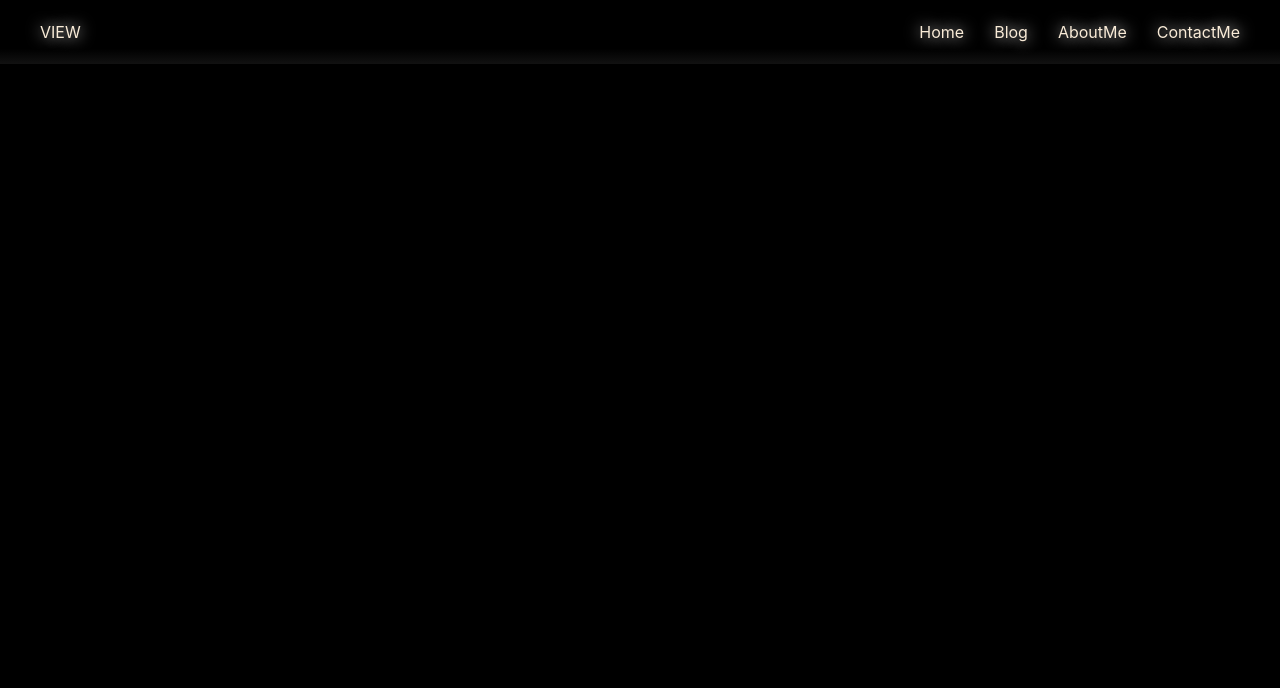
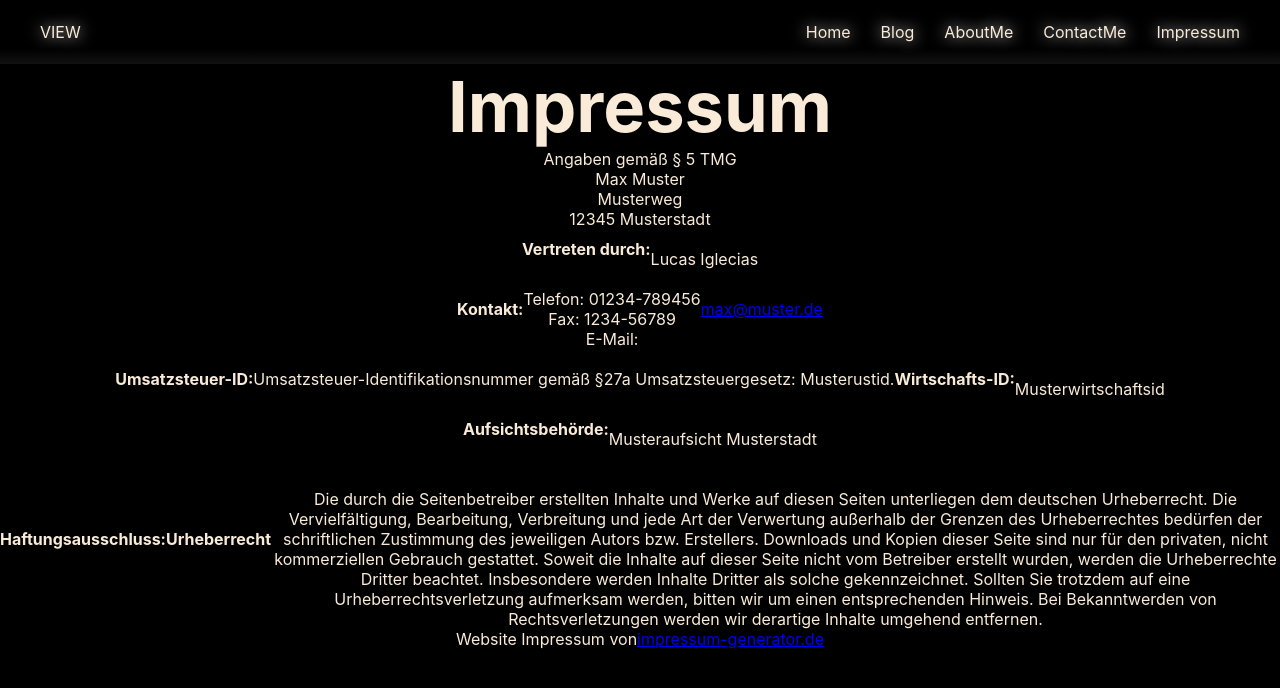
Before and after one commit to hereIsLucas/Multimedia, a React (Create React App) app in the folder media/: page /Impressum in a window 1280 px wide. Shown: the top 688 px of the page. Built offline with nearby package versions, Linux system fonts and the light colour scheme.

Commit message:
add: impressum

```diff
--- a/media/src/App.js
+++ b/media/src/App.js
@@ -5,6 +5,7 @@ import Home from "./pages/Home";
 import Blog from "./pages/Blog";
 import AboutMe from "./pages/AboutMe";
 import ContactMe from "./pages/ContactMe";
+import Impressum from "./pages/Impressum";
 
 
 function App() {
@@ -18,6 +19,7 @@ function App() {
           <Route path="/Blog" element={< Blog />} />
           <Route path="/AboutMe" element={< AboutMe />} />
           <Route path="/ContactMe" element={< ContactMe />} />
+          <Route path="/Impressum" element={< Impressum />} />
         </Routes>
       </div>
     </div>
--- a/media/src/components/navbar.jsx
+++ b/media/src/components/navbar.jsx
@@ -33,6 +33,9 @@ function Navbar() {
         <li className="nav__item">
         <CustomLink to="../ContactMe" className="nav__link">ContactMe</CustomLink>
         </li>
+        <li className="nav__item">
+        <CustomLink to="../Impressum" className="nav__link">Impressum</CustomLink>
+        </li>
       </ul>
       <div onClick={navToggle} className={icon}>
         <div className="line1"></div>
--- /dev/null
+++ b/media/src/pages/Impressum.js
@@ -0,0 +1,17 @@
+export default function AboutUs() {
+    return (
+      <div>
+        <div className='impressum'>
+          <h1>Impressum</h1>
+          <p>Angaben gemäß § 5 TMG</p>
+          <p>Max Muster<br />Musterweg<br />12345 Musterstadt<br /></p>
+          <p><strong>Vertreten durch: </strong><br />Lucas Iglecias<br /></p>
+          <p><strong>Kontakt:</strong><br />Telefon: 01234-789456<br />Fax: 1234-56789<br />E-Mail: <a href='mailto:max@muster.de'>max@muster.de</a></p>
+          <p><strong>Umsatzsteuer-ID: </strong><br />Umsatzsteuer-Identifikationsnummer gemäß §27a Umsatzsteuergesetz: Musterustid.<br /><br /><strong>Wirtschafts-ID: </strong><br />Musterwirtschaftsid<br /></p>
+          <p><strong>Aufsichtsbehörde:</strong><br />Musteraufsicht Musterstadt<br /></p>
+          <p><strong>Haftungsausschluss: </strong><br /><br /><strong>Urheberrecht</strong><br /><br />Die durch die Seitenbetreiber erstellten Inhalte und Werke auf diesen Seiten unterliegen dem deutschen Urheberrecht. Die Vervielfältigung, Bearbeitung, Verbreitung und jede Art der Verwertung außerhalb der Grenzen des Urheberrechtes bedürfen der schriftlichen Zustimmung des jeweiligen Autors bzw. Erstellers. Downloads und Kopien dieser Seite sind nur für den privaten, nicht kommerziellen Gebrauch gestattet. Soweit die Inhalte auf dieser Seite nicht vom Betreiber erstellt wurden, werden die Urheberrechte Dritter beachtet. Insbesondere werden Inhalte Dritter als solche gekennzeichnet. Sollten Sie trotzdem auf eine Urheberrechtsverletzung aufmerksam werden, bitten wir um einen entsprechenden Hinweis. Bei Bekanntwerden von Rechtsverletzungen werden wir derartige Inhalte umgehend entfernen.</p>
+          <p>Website Impressum von <a href="https://www.impressum-generator.de">impressum-generator.de</a></p>
+        </div>
+      </div>
+    );
+  }
```
Also changed, not shown: 1 other file (tests, documents, lock files or other folders).
